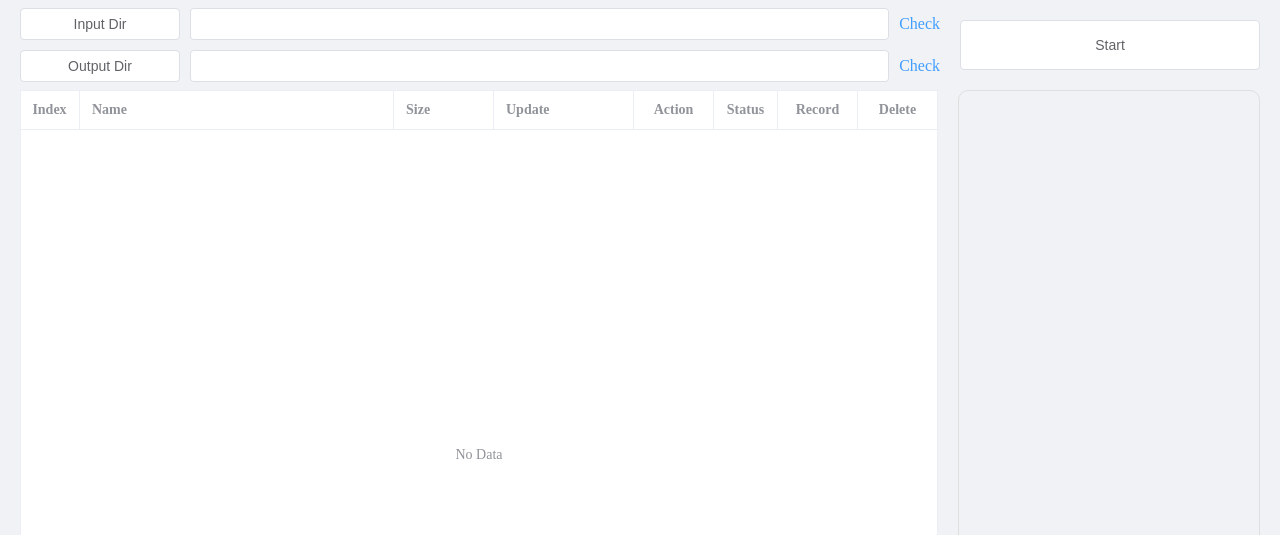
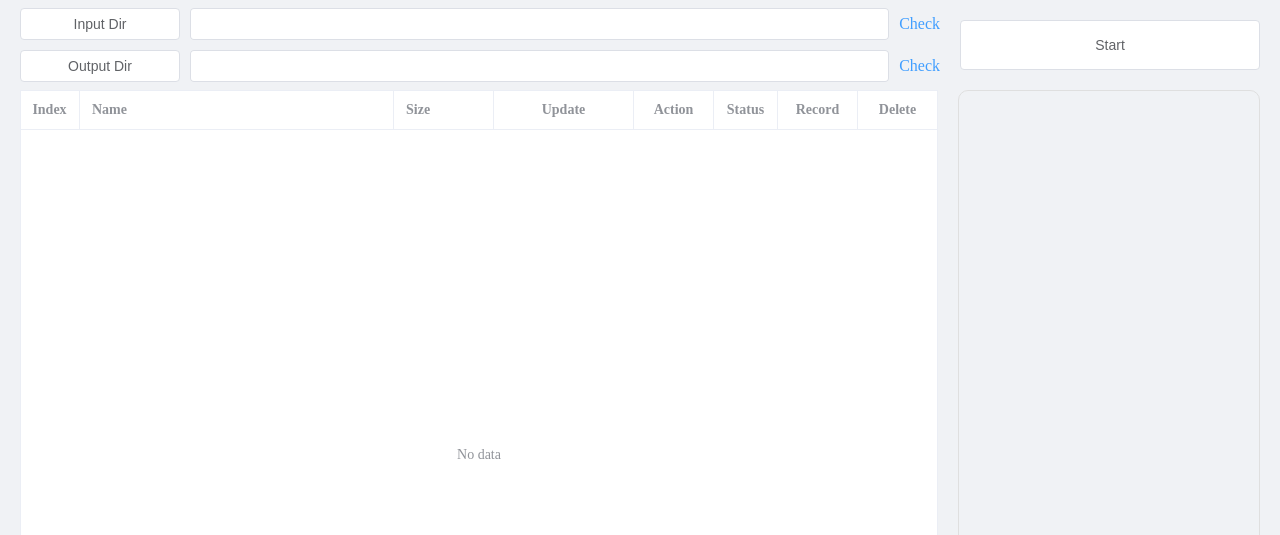
Before and after one commit to 1024dashen/TauriMan, a Vue app in the folder example/runwrap/: page / in a window 1280 px wide. Shown: the top 535 px of the page. Built offline with nearby package versions, Linux system fonts and the light colour scheme.

Commit message:
Enhance App.vue and language configuration by adding empty state text for tables and improving alignment in the UI. Update man.json for consistent language keys and translations across English and Chinese.

```diff
--- a/example/runwrap/src/App.vue
+++ b/example/runwrap/src/App.vue
@@ -32,7 +32,6 @@
             </div>
             <div class="headerRight">
                 <el-button class="batchBtn">{{ t('start') }}</el-button>
-                <!-- <el-button class="batchBtn">选择语言</el-button> -->
             </div>
         </div>
         <!-- content -->
@@ -43,6 +42,7 @@
                     height="100%"
                     border
                     class="tableBox"
+                    :empty-text="t('empty')"
                 >
                     <el-table-column
                         prop="index"
@@ -60,6 +60,7 @@
                         prop="update"
                         :label="t('update')"
                         width="140"
+                        align="center"
                     />
                     <el-table-column
                         prop="action"
@@ -81,7 +82,9 @@
                         width="64"
                         align="center"
                     >
-                        <template #default="scope"> {{ t('waiting') }} </template>
+                        <template #default="scope">
+                            {{ t('waiting') }}
+                        </template>
                     </el-table-column>
                     <el-table-column
                         prop="record"
--- a/example/runwrap/src/lang/index.ts
+++ b/example/runwrap/src/lang/index.ts
@@ -31,6 +31,7 @@ let manJson: any = {
             delete: 'Delete',
             record: 'Record',
             action: 'Action',
+            empty: 'No data',
         },
         'zh-CN': {
             label: '中文',
@@ -53,6 +54,7 @@ let manJson: any = {
             delete: '删除',
             record: '记录',
             action: '执行',
+            empty: '暂无数据',
         },
     },
     window: {
@@ -67,8 +69,8 @@ let manJson: any = {
 }
 
 try {
-    // const manStr: string = await invoke('get_man')
-    // manJson = JSON.parse(manStr)
+    const manStr: string = await invoke('get_man')
+    manJson = JSON.parse(manStr)
     console.log('manJson invoke---', manJson)
 } catch (error) {
     console.error('获取man失败', error)
```
Also changed, not shown: 1 other file (tests, documents, lock files or other folders).
